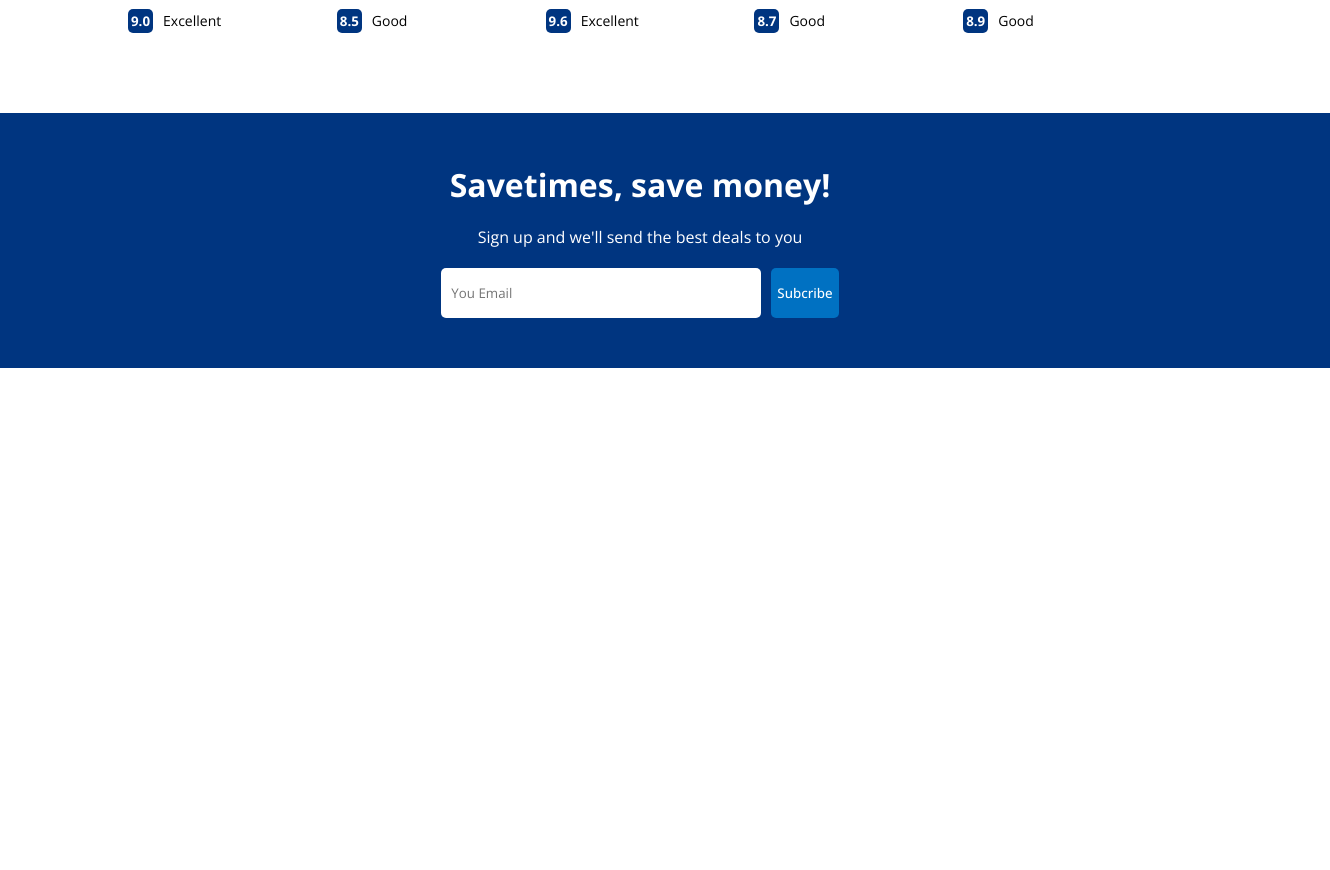
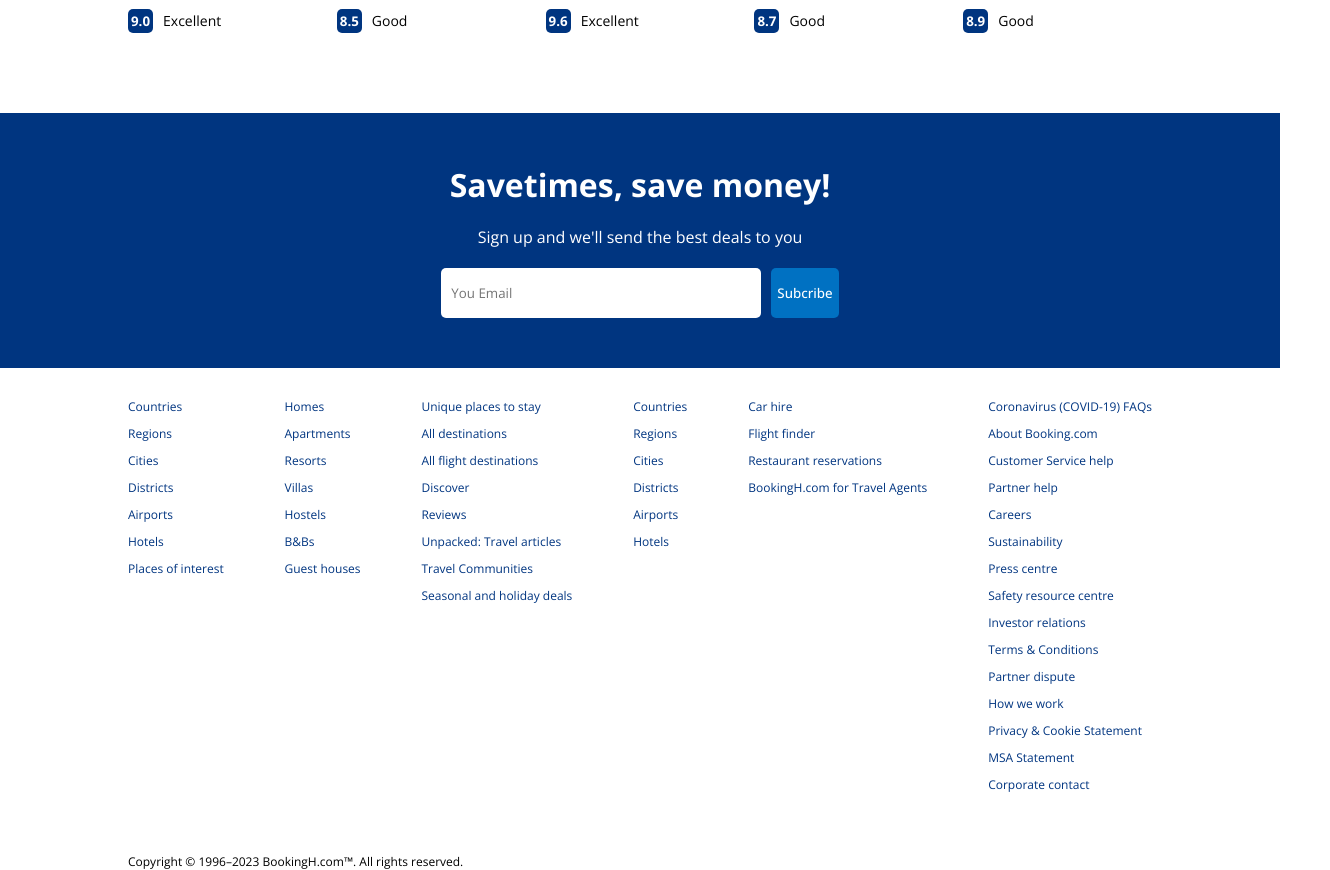
Before and after one commit to kkoahis/booking, a React (Create React App) app in the folder youtube2022/: page / in a window 1280 px wide. Shown: the part 1228-2098 px from the top of the page, 1330 px wide, since content can reach past the window. Before the commit the page ends 1596 px from the top, so only its background shows below. Built offline with nearby package versions, Linux system fonts and the light colour scheme.

Commit message:
done footer

```diff
--- /dev/null
+++ b/youtube2022/src/components/footer/Footer.css
@@ -0,0 +1,23 @@
+.footer {
+   width: 100%;
+   max-width: 1024px;
+   font-size: 12px;
+}
+
+.footerLists {
+   width: 100%;
+   display: flex;
+   justify-content: space-between;
+   margin-bottom: 50px;
+}
+
+.footerList {
+   list-style: none;
+   padding: 0;
+}
+
+.footerListItem {
+   margin-bottom: 10px;
+   color: #003580;
+   cursor: pointer;
+}
--- /dev/null
+++ b/youtube2022/src/components/footer/Footer.jsx
@@ -0,0 +1,73 @@
+import "./Footer.css"
+
+const Footer = () => {
+   return (
+      <div className="footer">
+         <div className="footerLists">
+            <ul className="footerList">
+               <li className="footerListItem">Countries</li>
+               <li className="footerListItem">Regions</li>
+               <li className="footerListItem">Cities</li>
+               <li className="footerListItem">Districts</li>
+               <li className="footerListItem">Airports</li>
+               <li className="footerListItem">Hotels</li>
+               <li className="footerListItem">Places of interest</li>
+            </ul>
+            <ul className="footerList">
+               <li className="footerListItem">Homes</li>
+               <li className="footerListItem">Apartments</li>
+               <li className="footerListItem">Resorts</li>
+               <li className="footerListItem">Villas</li>
+               <li className="footerListItem">Hostels</li>
+               <li className="footerListItem">B&Bs</li>
+               <li className="footerListItem">Guest houses</li>
+            </ul>
+            <ul className="footerList">
+               <li className="footerListItem">Unique places to stay</li>
+               <li className="footerListItem">All destinations</li>
+               <li className="footerListItem">All flight destinations</li>
+               <li className="footerListItem">Discover</li>
+               <li className="footerListItem">Reviews</li>
+               <li className="footerListItem">Unpacked: Travel articles</li>
+               <li className="footerListItem">Travel Communities</li>
+               <li className="footerListItem">Seasonal and holiday deals</li>
+            </ul>
+            <ul className="footerList">
+               <li className="footerListItem">Countries</li>
+               <li className="footerListItem">Regions</li>
+               <li className="footerListItem">Cities</li>
+               <li className="footerListItem">Districts</li>
+               <li className="footerListItem">Airports</li>
+               <li className="footerListItem">Hotels</li>
+            </ul>
+            <ul className="footerList">
+               <li className="footerListItem">Car hire</li>
+               <li className="footerListItem">Flight finder</li>
+               <li className="footerListItem">Restaurant reservations</li>
+               <li className="footerListItem">BookingH.com for Travel Agents</li>
+            </ul>
+            <ul className="footerList">
+               <li className="footerListItem">Coronavirus (COVID-19) FAQs</li>
+               <li className="footerListItem">About Booking.com</li>
+               <li className="footerListItem">Customer Service help</li>
+               <li className="footerListItem">Partner help</li>
+               <li className="footerListItem">Careers</li>
+               <li className="footerListItem">Sustainability</li>
+               <li className="footerListItem">Press centre</li>
+               <li className="footerListItem">Safety resource centre</li>
+               <li className="footerListItem">Investor relations</li>
+               <li className="footerListItem">Terms & Conditions</li>
+               <li className="footerListItem">Partner dispute</li>
+               <li className="footerListItem">How we work</li>
+               <li className="footerListItem">Privacy & Cookie Statement</li>
+               <li className="footerListItem">MSA Statement</li>
+               <li className="footerListItem">Corporate contact</li>
+            </ul>
+         </div>
+         <div className="footerText">Copyright © 1996–2023 BookingH.com™. All rights reserved.
+         </div>
+      </div>
+   )
+}
+
+export default Footer
--- a/youtube2022/src/components/mailList/MailList.css
+++ b/youtube2022/src/components/mailList/MailList.css
@@ -7,7 +7,8 @@
    flex-direction: column;
    align-items: center;
    gap: 20px;
-   padding: 50px;
+   padding-top: 50px;
+   padding-bottom: 50px;
 }
 .mailListTitle{
 
--- a/youtube2022/src/page/home/Home.jsx
+++ b/youtube2022/src/page/home/Home.jsx
@@ -6,6 +6,7 @@ import FeaturedProperties from "../../components/featuredProperties/FeaturedProp
 
 import "./home.css"
 import MailList from "../../components/mailList/MailList"
+import Footer from "../../components/footer/Footer"
 
 const Home = () => {
   return (
@@ -19,6 +20,7 @@ const Home = () => {
         <h1 className="homeTitle">Home guest love</h1>
         <FeaturedProperties />
         <MailList/>
+        <Footer/>
       </div>
     </div>
   )
```
Also changed, not shown: youtube2022/public/index.html (+3 -9 lines).
